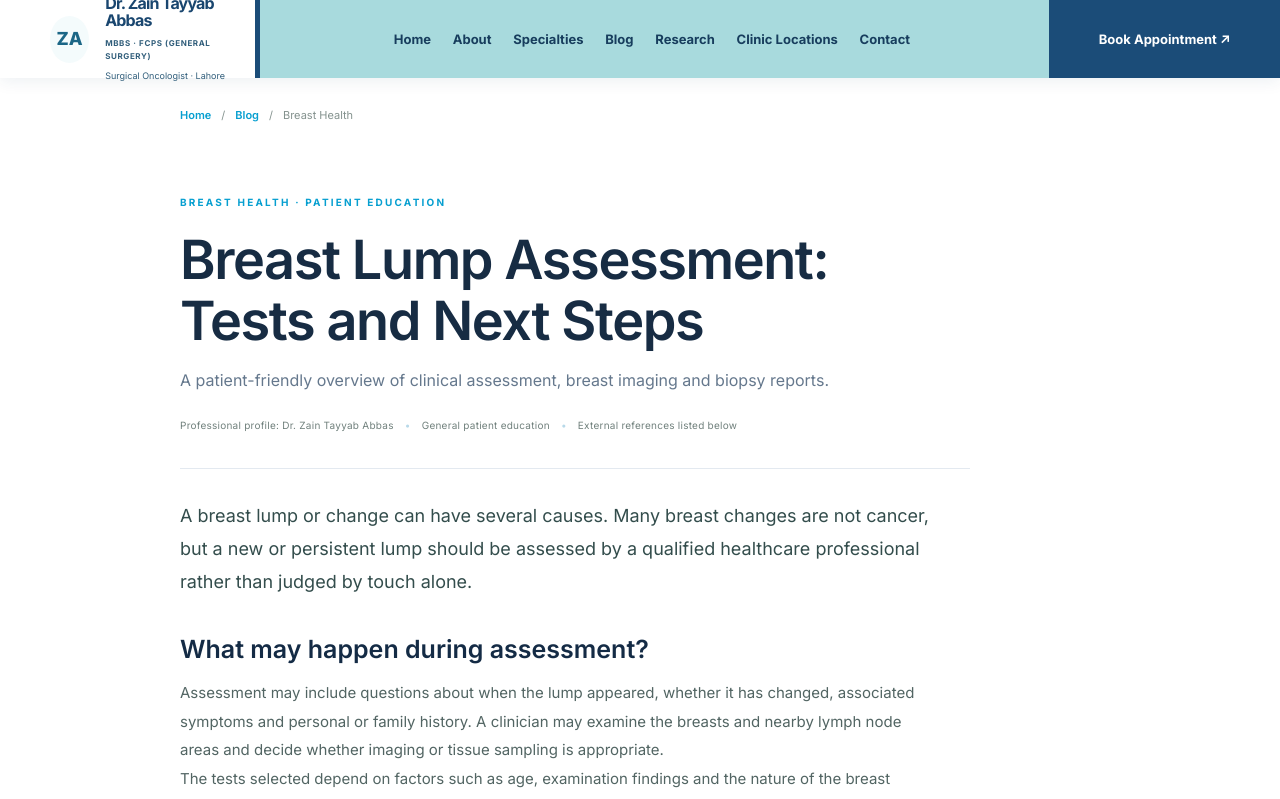
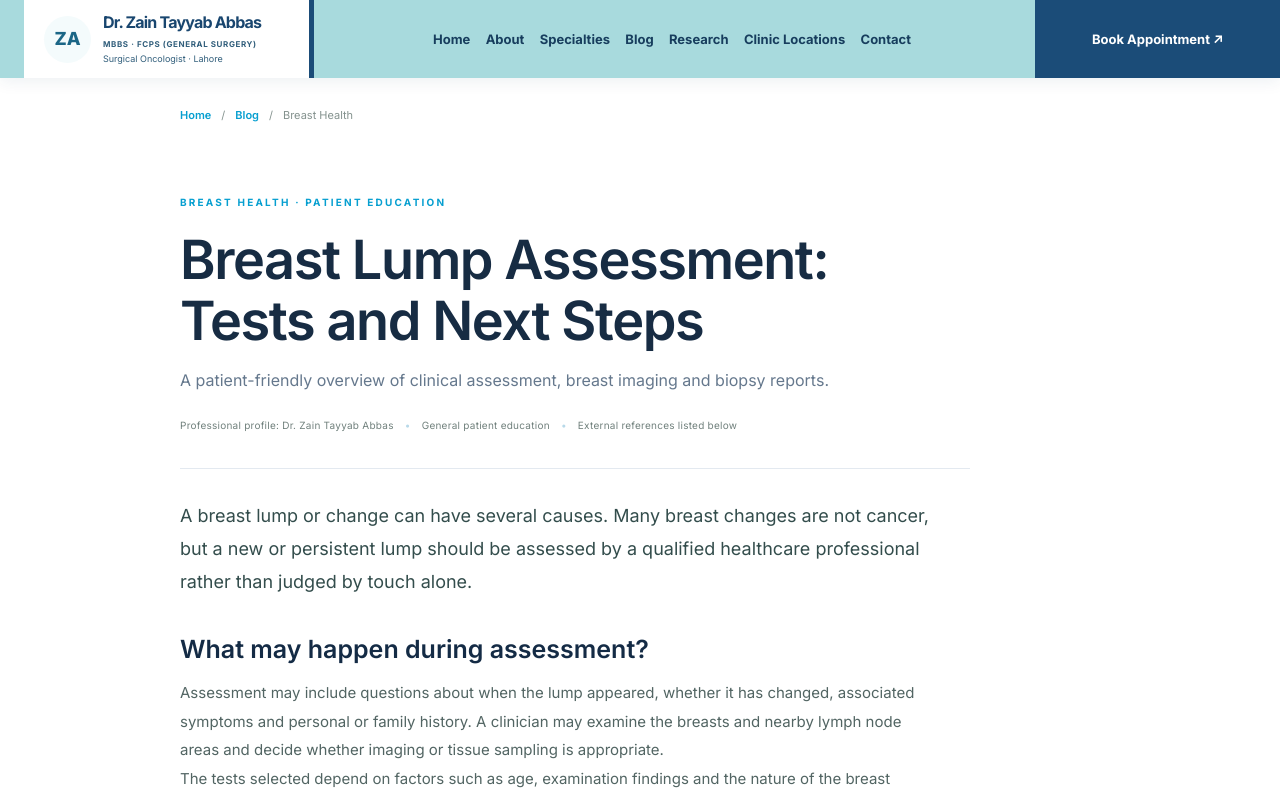
Before and after one commit to franklinctapley-del1122/Drzaintayyababbas, a Next.js app: page /blog/breast-lump-assessment in a window 1280 px wide. Shown: the top 799 px of the page. Built offline with nearby package versions, Linux system fonts and the light colour scheme.

Commit message:
Fix desktop header brand and navigation flex sizing

```diff
--- a/app/globals.css
+++ b/app/globals.css
@@ -729,3 +729,17 @@ body{background:#fff;color:#172c43}
 .gallery-page-grid figcaption{position:absolute;left:0;right:0;bottom:0;padding:18px 9px 8px;color:#fff;font-size:9px;font-weight:700;background:linear-gradient(transparent,#102b43b8);opacity:0;transition:opacity .2s}
 .gallery-page-grid figure:hover figcaption{opacity:1}
 @media(max-width:700px){.gallery-title-band{height:100px}.gallery-reference-section{padding:26px 0}.gallery-reference-section>.container{max-width:100%}.gallery-page-grid{grid-template-columns:repeat(2,minmax(0,1fr));gap:12px}.gallery-reference-heading h2{font-size:21px}}
+
+
+/* Prevent the desktop header brand from collapsing into a narrow vertical column */
+@media(min-width:851px){
+ .reference-header .nav{display:flex;flex-wrap:nowrap;align-items:stretch;gap:0;width:100%;max-width:none;padding-left:max(24px,calc((100vw - 1280px)/2));padding-right:0}
+ .nav-doctor-wordmark{box-sizing:border-box;flex:0 0 285px!important;width:285px;min-width:285px;margin-left:0;padding:10px 20px;gap:12px;white-space:normal}
+ .nav-doctor-wordmark .doctor-monogram{flex:0 0 47px}
+ .nav-doctor-wordmark>span:last-child{display:block;flex:1 1 auto;min-width:0;white-space:nowrap}
+ .nav-doctor-wordmark strong{font-size:16px;white-space:nowrap;line-height:1.2}
+ .nav-doctor-wordmark small,.nav-doctor-wordmark em{white-space:nowrap;line-height:1.3}
+ .reference-header .nav nav{flex:1 1 0%;min-width:0;display:flex;flex-wrap:nowrap;justify-content:center;gap:clamp(10px,1.2vw,19px);padding:0 16px}
+ .reference-header .nav nav>a,.reference-header .nav-dropdown-trigger{white-space:nowrap;font-size:13px}
+ .reference-header .nav .button-small{box-sizing:border-box;flex:0 0 245px;min-width:245px;margin:0;padding:12px 18px;white-space:nowrap}
+}
```
